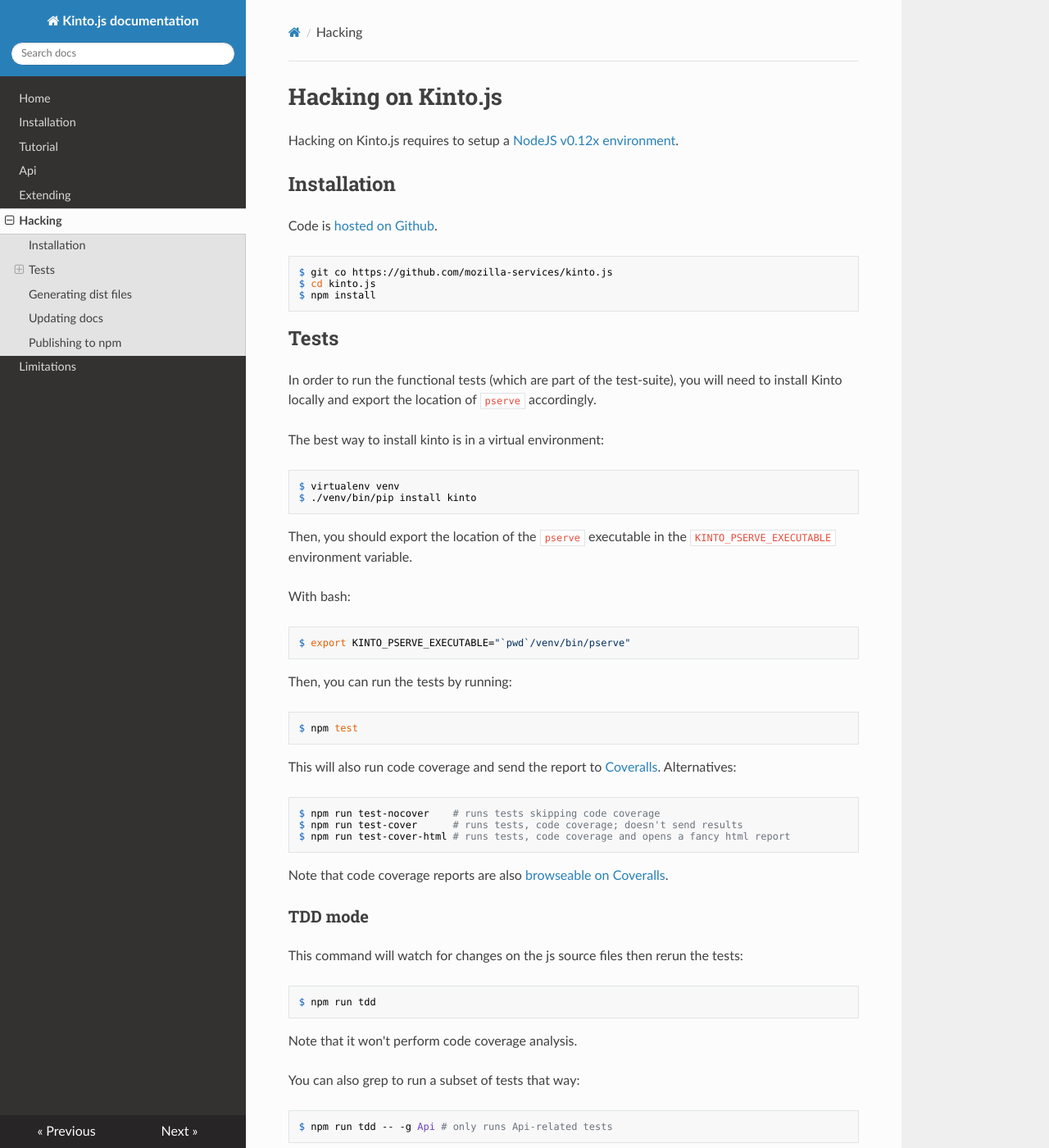
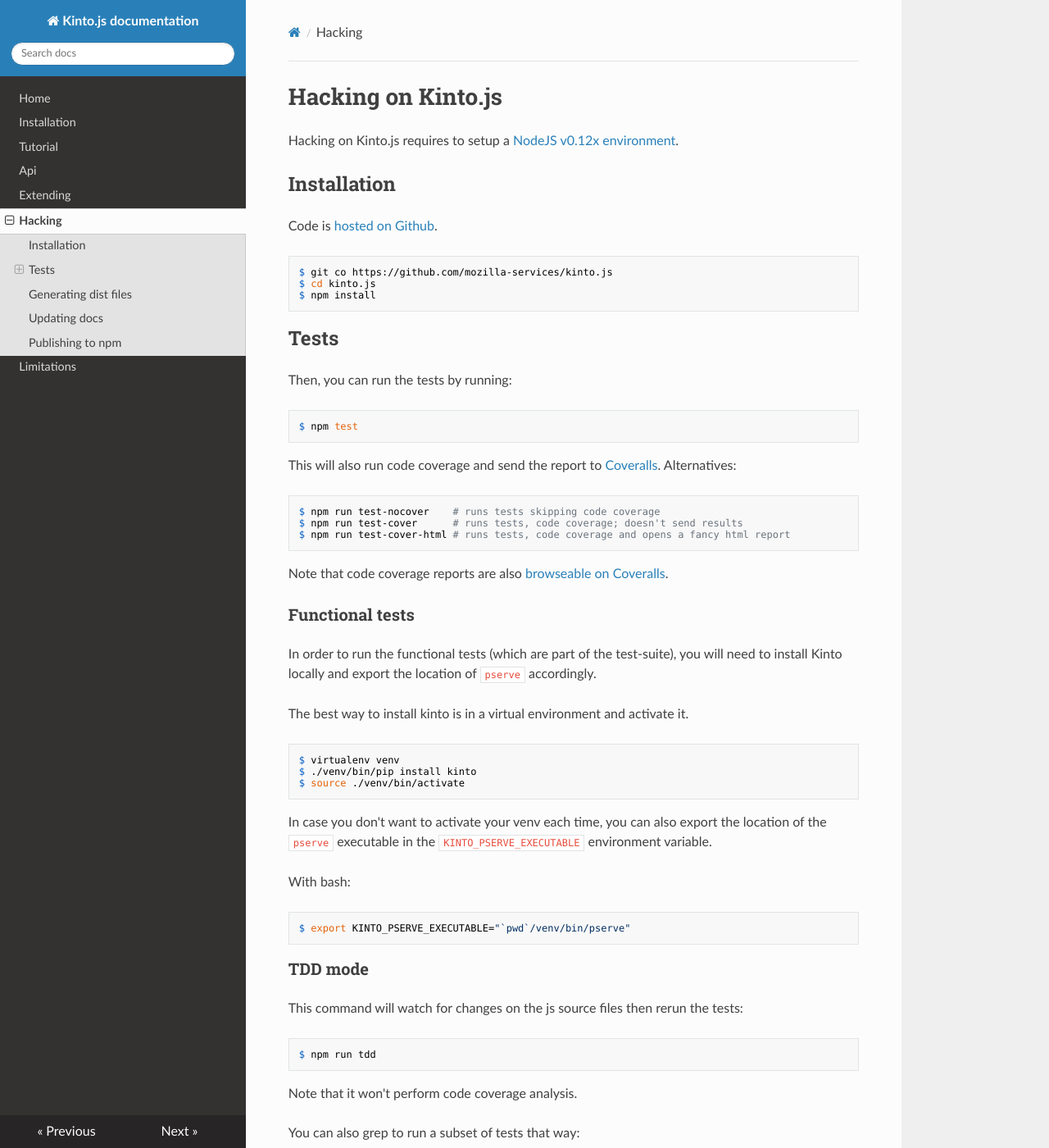
Before and after one commit to Kinto/kinto.js, an MkDocs documentation site: the page built from docs/hacking.md, in a window 1280 px wide and 1400 px high. Shown: the whole window at 82% size. Built offline with MkDocs 1.6.1, drawn with Linux system fonts in a browser that asks for light colours; nearby versions of some CDN libraries; old or Windows-style settings are respelled for this version of MkDocs; some of the changed lines change nothing that is shown.

Commit message:
Do not *require* to export env vars to run functional tests

```diff
--- a/docs/hacking.md
+++ b/docs/hacking.md
@@ -12,21 +12,6 @@
 
 ## Tests
 
-In order to run the functional tests (which are part of the test-suite), you
-will need to install Kinto locally and export the location of `pserve`
-accordingly.
-
-The best way to install kinto is in a virtual environment:
-
-    $ virtualenv venv
-    $ ./venv/bin/pip install kinto
-
-Then, you should export the location of the `pserve` executable in the
-`KINTO_PSERVE_EXECUTABLE` environment variable.
-
-With bash:
-
-    $ export KINTO_PSERVE_EXECUTABLE="`pwd`/venv/bin/pserve"
 
 Then, you can run the tests by running:
 
@@ -39,6 +24,26 @@
     $ npm run test-cover-html # runs tests, code coverage and opens a fancy html report
 
 Note that code coverage reports are also [browseable on Coveralls](https://coveralls.io/r/mozilla-services/kinto.js).
+
+### Functional tests
+
+In order to run the functional tests (which are part of the test-suite), you
+will need to install Kinto locally and export the location of `pserve`
+accordingly.
+
+The best way to install kinto is in a virtual environment and activate it.
+
+    $ virtualenv venv
+    $ ./venv/bin/pip install kinto
+    $ source ./venv/bin/activate
+
+In case you don't want to activate your venv each time, you can also export the
+location of the `pserve` executable in the `KINTO_PSERVE_EXECUTABLE`
+environment variable.
+
+With bash:
+
+    $ export KINTO_PSERVE_EXECUTABLE="`pwd`/venv/bin/pserve"
 
 ### TDD mode
 
```
